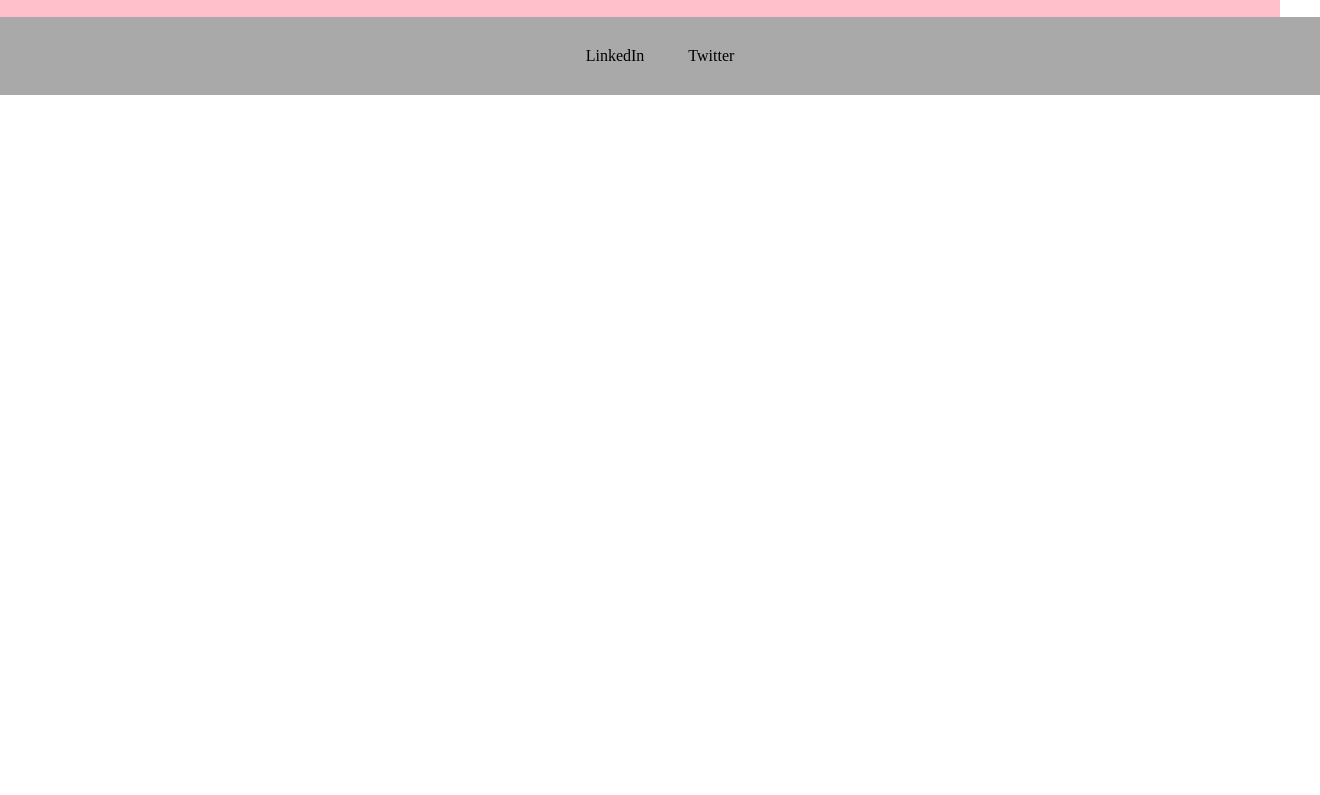
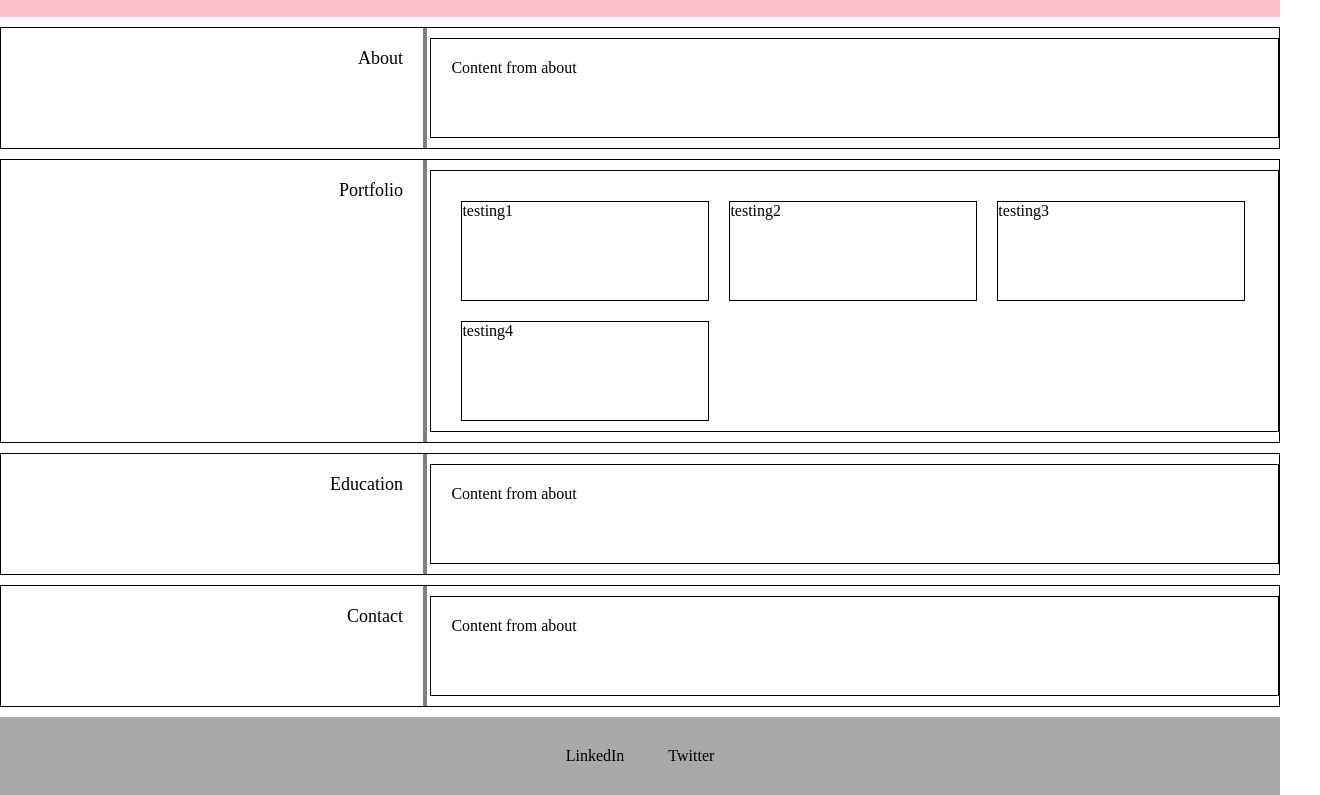
Before and after one commit to Felipewithf/coding-portfolio, a plain HTML site: page index.html in a window 1280 px wide. Shown: the part 83-878 px from the top of the page, 1320 px wide, since content can reach past the window. Before the commit the page ends 800 px from the top, so only its background shows below. Drawn offline with Linux system fonts and the light colour scheme.

Commit message:
wireframe the main sections, About, Portfolio,Education, contact

```diff
--- a/assets/css/style.css
+++ b/assets/css/style.css
@@ -1,7 +1,8 @@
-
+*{
+ box-sizing: border-box;
+}
 header{
     background-color: pink;
-    display: block;
     width: 100vw;
     height: 100px;
 }
@@ -28,8 +29,6 @@ footer {
     background-color: darkgrey;
     text-align: center;
     width: 100%;
-    display: block;
-    top: 500px;
     padding: 20px;
 }
 
@@ -38,3 +37,46 @@ footer ul {
     padding: 10px;
     margin: 0;
 }
+
+section {
+border: 1px solid black;
+height: fit-content;
+display: flex;
+justify-content: space-between;
+width: 100%;
+min-height: 100px;
+margin: 10px 0;
+}
+
+main aside {
+    width: 33.33%;
+    display: flex;
+    justify-content: flex-end;
+    align-items: flex-start;
+    padding-right: 20px;
+    padding-top: 20px;
+    border-right: 4px solid gray;
+    font-size: large;
+}
+
+main section section {
+    width: 66.4%;
+    display: flex;
+    justify-content: flex-start;
+    flex-wrap: wrap;
+    padding-top: 20px;
+    padding-left: 20px;
+
+}
+
+.box-container{
+    justify-content: flex-start;
+}
+
+card{
+    border: 1px solid black;
+    flex: 1 0 30%;
+    height: 100px;
+    max-width: 30%;
+    margin: 10px;
+}
--- a/index.html
+++ b/index.html
@@ -23,6 +23,31 @@
 </header>
 
 <main>
+    <section id="about">
+        <aside>About</aside>
+        <section>Content from about</section>
+
+    </section>
+
+    <section id="portfolio">
+        <aside>Portfolio</aside>
+        <section class="box-container">
+            <card>testing1</card>
+            <card>testing2</card>
+            <card>testing3</card>
+            <card>testing4</card>
+        </section>
+    </section>
+
+    <section id="education">
+        <aside>Education</aside>
+        <section>Content from about</section>
+    </section>
+
+    <section id="contact">
+        <aside>Contact</aside>
+        <section>Content from about</section>
+    </section>
 
 </main>
 
```
